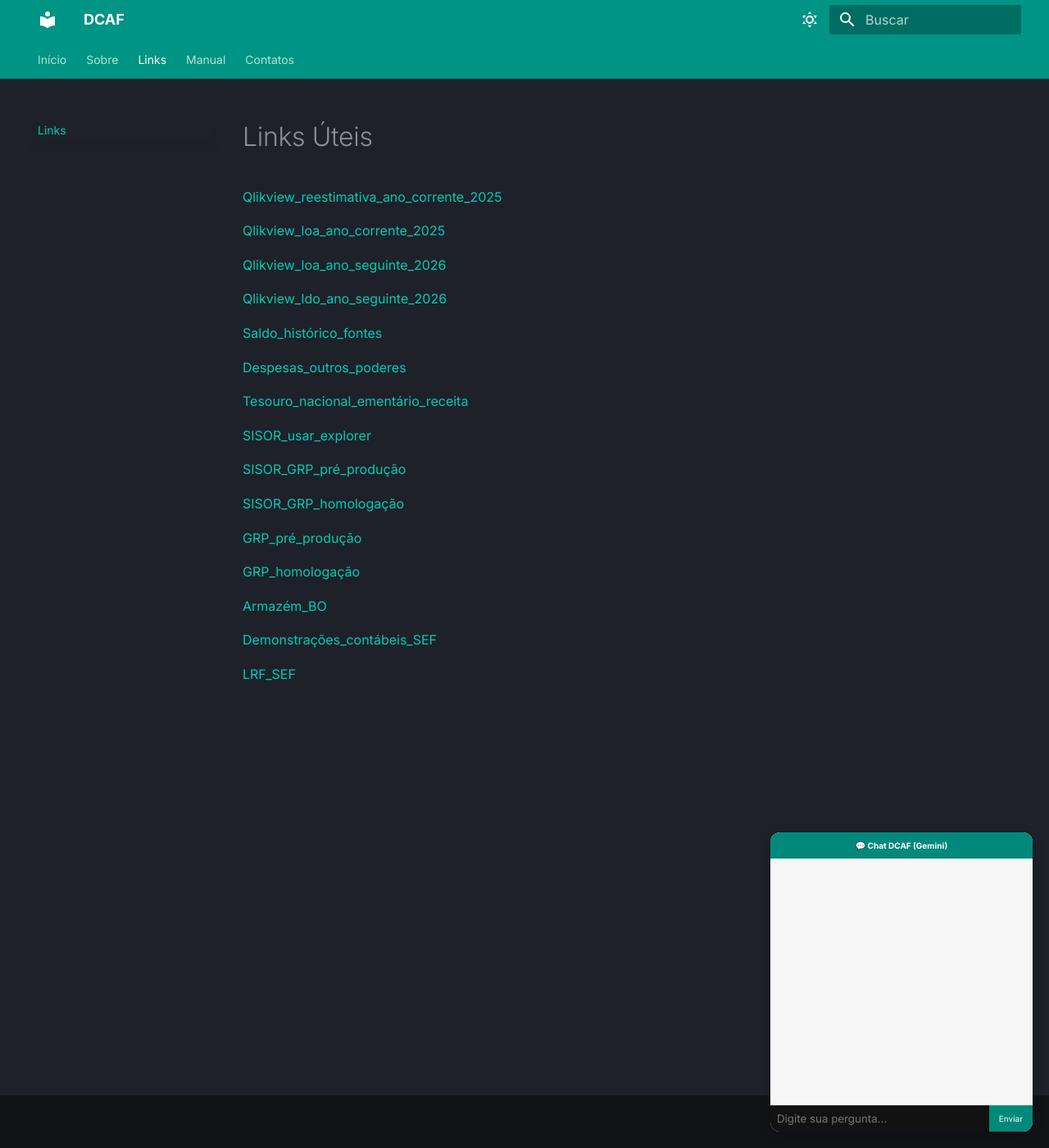
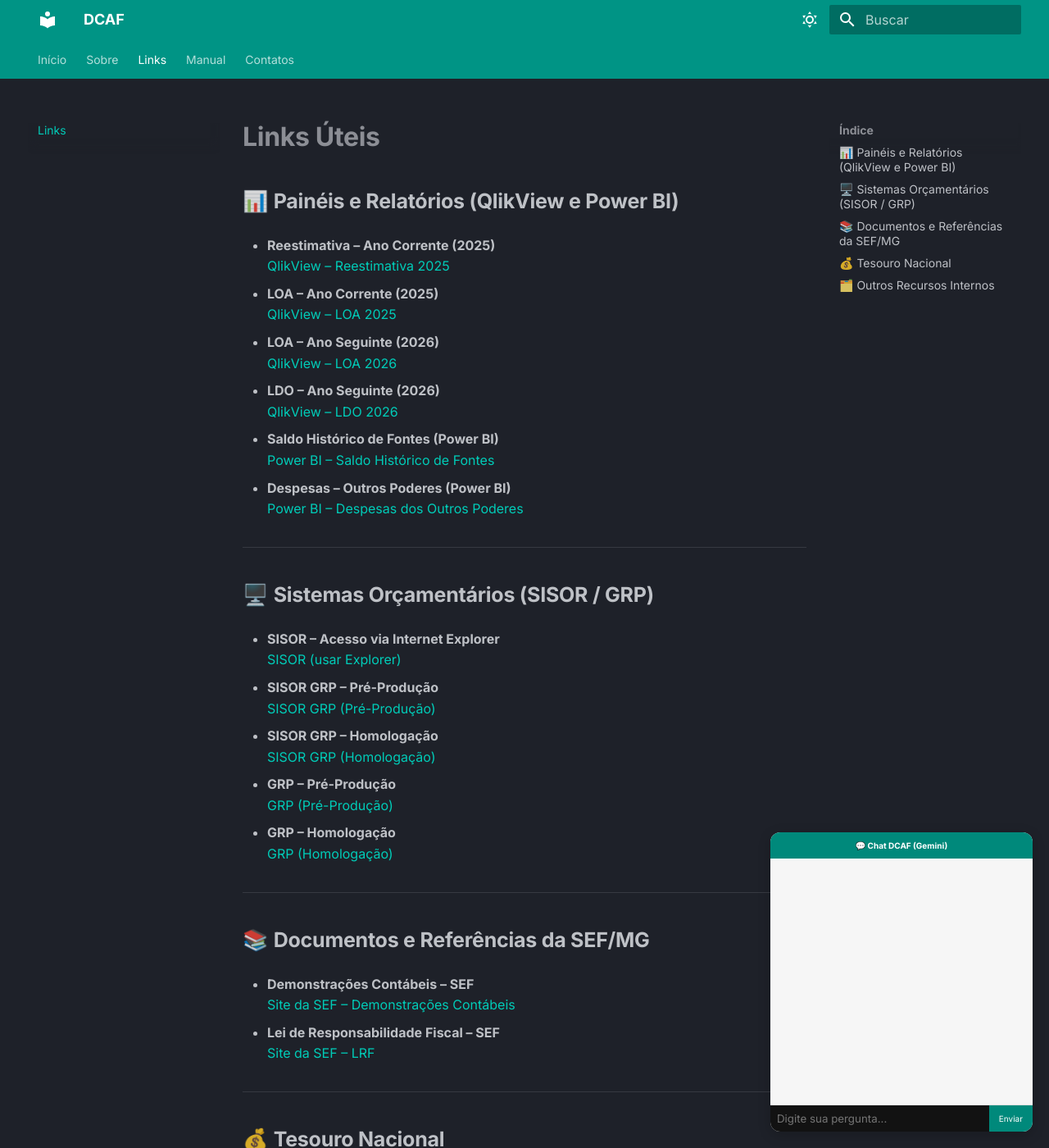
Before and after one commit to gllisboads/site-DCAF, an MkDocs documentation site: the page built from docs/links.md, in a window 1280 px wide and 1400 px high. Shown: the whole window at 82% size. Built offline with MkDocs 1.6.1 and Material for MkDocs 9.7.7, drawn with Linux system fonts in a browser that asks for light colours; some of the changed text lies outside the part shown.

Commit message:
reajuste seção de links

```diff
--- a/docs/links.md
+++ b/docs/links.md
@@ -1,31 +1,68 @@
-# Links Úteis
+# **Links Úteis**
 
-[Qlikview_reestimativa_ano_corrente_2025](http://200.198.9.184/QvAJAXZfc/opendoc.htm?document=dcgf%5Creestimativa_2025%5Creestimativa_2025.qvw&host=QVS%40vm13525)
+## 📊 **Painéis e Relatórios (QlikView e Power BI)**
 
-[Qlikview_loa_ano_corrente_2025](http://200.198.9.184/QvAJAXZfc/opendoc.htm?document=dcgf%5Cloa_2025%5Cloa_2025.qvw&host=QVS%40vm13525)
+- **Reestimativa – Ano Corrente (2025)**
+  [QlikView – Reestimativa 2025](http://200.198.9.184/QvAJAXZfc/opendoc.htm?document=dcgf%5Creestimativa_2025%5Creestimativa_2025.qvw&host=QVS%40vm13525)
 
-[Qlikview_loa_ano_seguinte_2026](http://200.198.9.184/QvAJAXZfc/opendoc.htm?document=dcgf%5Cloa_2026%5Cloa_2026.qvw&host=QVS%40vm13525)
+- **LOA – Ano Corrente (2025)**
+  [QlikView – LOA 2025](http://200.198.9.184/QvAJAXZfc/opendoc.htm?document=dcgf%5Cloa_2025%5Cloa_2025.qvw&host=QVS%40vm13525)
 
-[Qlikview_ldo_ano_seguinte_2026](http://200.198.9.184/QvAJAXZfc/opendoc.htm?document=dcgf%5Cldo_2026%5Cldo_2026.qvw&host=QVS%40vm13525)
+- **LOA – Ano Seguinte (2026)**
+  [QlikView – LOA 2026](http://200.198.9.184/QvAJAXZfc/opendoc.htm?document=dcgf%5Cloa_2026%5Cloa_2026.qvw&host=QVS%40vm13525)
 
-[Saldo_histórico_fontes](https://app.powerbi.com/view?r=eyJrIjoiMGYwODZmODEtMjgzNy00MTFkLThlOWMtNmRmYzM0NGYxYTRiIiwidCI6ImU1ZDNhZTdjLTliMzgtNDhkZS1hMDg3LWY2NzM0YTI4NzU3NCJ9)
+- **LDO – Ano Seguinte (2026)**
+  [QlikView – LDO 2026](http://200.198.9.184/QvAJAXZfc/opendoc.htm?document=dcgf%5Cldo_2026%5Cldo_2026.qvw&host=QVS%40vm13525)
 
-[Despesas_outros_poderes](https://app.powerbi.com/view?r=eyJrIjoiMzExMzUyOGUtODQyNS00NDNhLWE3ZjctN2E2MTkxZDE3NmIxIiwidCI6ImU1ZDNhZTdjLTliMzgtNDhkZS1hMDg3LWY2NzM0YTI4NzU3NCJ9)
+- **Saldo Histórico de Fontes (Power BI)**
+  [Power BI – Saldo Histórico de Fontes](https://app.powerbi.com/view?r=eyJrIjoiMGYwODZmODEtMjgzNy00MTFkLThlOWMtNmRmYzM0NGYxYTRiIiwidCI6ImU1ZDNhZTdjLTliMzgtNDhkZS1hMDg3LWY2NzM0YTI4NzU3NCJ9)
 
-[Tesouro_nacional_ementário_receita](https://www.gov.br/tesouronacional/pt-br/contabilidade-e-custos/federacao/ementario-da-classificacao-por-natureza-de-receita-tabela-de-codigos)
+- **Despesas – Outros Poderes (Power BI)**
+  [Power BI – Despesas dos Outros Poderes](https://app.powerbi.com/view?r=eyJrIjoiMzExMzUyOGUtODQyNS00NDNhLWE3ZjctN2E2MTkxZDE3NmIxIiwidCI6ImU1ZDNhZTdjLTliMzgtNDhkZS1hMDg3LWY2NzM0YTI4NzU3NCJ9)
 
-[SISOR_usar_explorer](https://www.orcamento.mg.gov.br/aoad/index.jsp)
 
-[SISOR_GRP_pré_produção](https://www.orcamentogrp.mg.gov.br/aoad/)
+---
 
-[SISOR_GRP_homologação](http://grphomosisor.prodemge.gov.br/aoad/)
+## 🖥️ **Sistemas Orçamentários (SISOR / GRP)**
 
-[GRP_pré_produção](http://www.grp-portal.mg.gov.br/)
+- **SISOR – Acesso via Internet Explorer**
+  [SISOR (usar Explorer)](https://www.orcamento.mg.gov.br/aoad/index.jsp)
 
-[GRP_homologação](http://homologacao.grp-portal.mg.gov.br/grp-portal-web/)
+- **SISOR GRP – Pré-Produção**
+  [SISOR GRP (Pré-Produção)](https://www.orcamentogrp.mg.gov.br/aoad/)
 
-[Armazém_BO](http://www.bipreproducao.mg.gov.br/BOE/portal/1911251416/InfoView/logon.faces?bttoken=&skipSso=true)
+- **SISOR GRP – Homologação**
+  [SISOR GRP (Homologação)](http://grphomosisor.prodemge.gov.br/aoad/)
 
-[Demonstrações_contábeis_SEF](https://www.fazenda.mg.gov.br/governo/contadoria_geral/relatorio_contabil/)
+- **GRP – Pré-Produção**
+  [GRP (Pré-Produção)](http://www.grp-portal.mg.gov.br/)
 
-[LRF_SEF](https://www.fazenda.mg.gov.br/governo/contadoria_geral/lei_responsabilidade_fiscal/)
+- **GRP – Homologação**
+  [GRP (Homologação)](http://homologacao.grp-portal.mg.gov.br/grp-portal-web/)
+
+
+---
+
+## 📚 **Documentos e Referências da SEF/MG**
+
+- **Demonstrações Contábeis – SEF**
+  [Site da SEF – Demonstrações Contábeis](https://www.fazenda.mg.gov.br/governo/contadoria_geral/relatorio_contabil/)
+
+- **Lei de Responsabilidade Fiscal – SEF**
+  [Site da SEF – LRF](https://www.fazenda.mg.gov.br/governo/contadoria_geral/lei_responsabilidade_fiscal/)
+
+
+---
+
+## 💰 **Tesouro Nacional**
+
+- **Ementário da Receita**
+  [Tesouro Nacional – Ementário da Classificação por Natureza da Receita](https://www.gov.br/tesouronacional/pt-br/contabilidade-e-custos/federacao/ementario-da-classificacao-por-natureza-de-receita-tabela-de-codigos)
+
+
+---
+
+## 🗂️ **Outros Recursos Internos**
+
+- **Armazém BO**
+  [Acesso ao Armazém BO](http://www.bipreproducao.mg.gov.br/BOE/portal/1911251416/InfoView/logon.faces?bttoken=&skipSso=true)
```
Also changed, not shown: site/404.html, site/contato/index.html, site/contuteis/index.html, site/images/equipe_DCAF.jpeg, site/index.html, site/links/index.html, site/manual/index.html, site/sitemap.xml, site/sobre/index.html, 1 other file.
